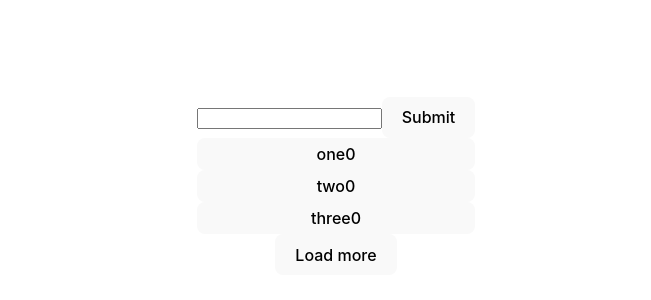
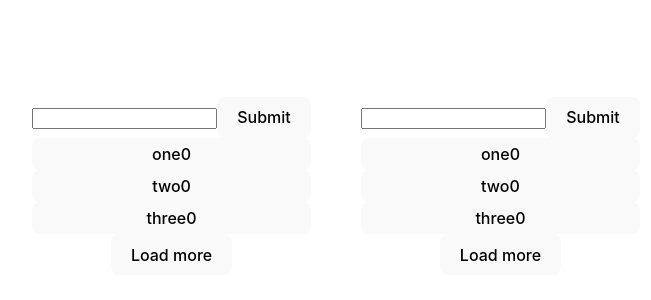
Before and after one commit to romain-trotard/xstate-mapping, a React (Vite) app: page / in a window 1280 px wide. Shown: the part 214-514 px from the top of the page, without its empty margins (304-955 px from the left). Built offline with nearby package versions, Linux system fonts and the light colour scheme.

Commit message:
Implement mapping of both list

```diff
--- /dev/null
+++ b/src/App.module.css
@@ -0,0 +1,5 @@
+.listsContainer {
+    display: flex;
+    flex-direction: row;
+    gap: 50px;
+}
--- a/src/App.tsx
+++ b/src/App.tsx
@@ -1,4 +1,5 @@
 import './App.css'
+import css from './App.module.css';
 import { useMachine } from '@xstate/react';
 import { createMachine, assign } from 'xstate';
 import List from './components/List';
@@ -27,18 +28,37 @@ function fakeAPI({ search = '', page = 0 }: { search?: string, page?: number } =
     });
 }
 
+function mapBothValues(firstValue: string, secondValue: string) {
+    return new Promise<string>(resolve => {
+        setTimeout(() => {
+            resolve(`Values "${firstValue} and ${secondValue} are mapped`);
+        }, 500);
+
+    });
+}
+
 type ListContext = {
     firstList: {
         currentPageNumber: number;
         values: Value[];
         search: string;
     },
-    selectedValue: undefined | string;
+    secondList: {
+        currentPageNumber: number;
+        values: Value[];
+        search: string;
+    },
+    firstListSelectedValue: undefined | string;
+    secondListSelectedValue: undefined | string;
 }
 
-type ListEvent = { type: 'SEARCH'; search: string; }
-    | { type: 'LOAD_MORE' }
-    | { type: 'SELECT_VALUE'; value: string; }
+type ListEvent = { type: 'SEARCH_FIRST_LIST'; search: string; }
+    | { type: 'LOAD_MORE_FIRST_LIST' }
+    | { type: 'SELECT_VALUE_FIRST_LIST'; value: string; }
+    | { type: 'SEARCH_SECOND_LIST'; search: string; }
+    | { type: 'LOAD_MORE_SECOND_LIST' }
+    | { type: 'SELECT_VALUE_SECOND_LIST'; value: string; }
+
 
 
 const listMachine = createMachine<ListContext, ListEvent>({
@@ -50,8 +70,14 @@ const listMachine = createMachine<ListContext, ListEvent>({
             values: [] as Value[],
             search: '',
         },
+        secondList: {
+            currentPageNumber: 0,
+            values: [] as Value[],
+            search: '',
+        },
 
-        selectedValue: undefined,
+        firstListSelectedValue: undefined,
+        secondListSelectedValue: undefined,
     },
     states: {
         firstList: {
@@ -93,13 +119,63 @@ const listMachine = createMachine<ListContext, ListEvent>({
                 },
                 ready: {
                     on: {
-                        SEARCH: {
+                        SEARCH_FIRST_LIST: {
                             actions: (context, event) => {
                                 context.firstList.search = event.search;
                             },
                             target: 'loading'
                         },
-                        LOAD_MORE: 'loadingMore',
+                        LOAD_MORE_FIRST_LIST: 'loadingMore',
+                    },
+                },
+            }
+        },
+        secondList: {
+            initial: 'loading',
+            states: {
+                loading: {
+                    invoke: {
+                        src: (context) => {
+                            return fakeAPI({ search: context.secondList.search, page: 0 });
+                        },
+                        onDone: {
+                            target: 'ready',
+                            actions: assign((_, event) => ({
+                                secondList: {
+                                    values: event.data,
+                                    currentPageNumber: 0,
+                                    search: '',
+                                },
+                            })),
+                        }
+                    },
+                },
+                loadingMore: {
+                    invoke: {
+                        src: (context) => {
+                            return fakeAPI({ search: context.secondList.search, page: ++context.secondList.currentPageNumber });
+                        },
+                        onDone: {
+                            target: 'ready',
+                            // FIXME bad typing, context not infered
+                            actions: assign((context: any, event) => ({
+                                secondList: {
+                                    values: context.secondList.values.concat(event.data),
+                                    currentPageNumber: ++context.secondList.currentPageNumber,
+                                }
+                            })),
+                        }
+                    },
+                },
+                ready: {
+                    on: {
+                        SEARCH_SECOND_LIST: {
+                            actions: (context, event) => {
+                                context.secondList.search = event.search;
+                            },
+                            target: 'loading'
+                        },
+                        LOAD_MORE_SECOND_LIST: 'loadingMore',
                     },
                 },
             }
@@ -109,28 +185,55 @@ const listMachine = createMachine<ListContext, ListEvent>({
             states: {
                 init: {
                     on: {
-                        SELECT_VALUE: 'valueSelecting',
+                        SELECT_VALUE_FIRST_LIST: 'selectingValueFirstList',
                     }
                 },
-                valueSelecting: {
+                selectingValueFirstList: {
                     entry: (context, event) => {
                         // Because of TS error https://xstate.js.org/docs/guides/typescript.html#event-types-in-entry-actions
-                        if (event.type !== 'SELECT_VALUE') {
+                        if (event.type !== 'SELECT_VALUE_FIRST_LIST') {
                             return;
                         }
 
-                        context.selectedValue = event.value;
+                        context.firstListSelectedValue = event.value;
                     },
-                    // Transient transition, in this case we do not see the state `valueSelected` in the component
+                    // Transient transition, in this case we do not see the state `valueFirstListSelected` in the component
                     // Goes directly to `ready`
                     on: {
-                        '': 'valueSelected'
+                        '': 'valueFirstListSelected'
                     },
                 },
-                valueSelected: {
+                valueFirstListSelected: {
                     on: {
-                        SELECT_VALUE: 'valueSelecting',
+                        SELECT_VALUE_FIRST_LIST: 'selectingValueFirstList',
+                        SELECT_VALUE_SECOND_LIST: 'selectingValueSecondList',
                     }
+                },
+                selectingValueSecondList: {
+                    entry: (context, event) => {
+                        // Because of TS error https://xstate.js.org/docs/guides/typescript.html#event-types-in-entry-actions
+                        if (event.type !== 'SELECT_VALUE_SECOND_LIST') {
+                            return;
+                        }
+
+                        context.secondListSelectedValue = event.value;
+                    },
+                    invoke: {
+                        src: (context) => {
+                            // Trust me values are not undefined
+                            // Should I do a guard later? maybe
+                            return mapBothValues(context.firstListSelectedValue!, context.secondListSelectedValue!);
+                        },
+                        onDone: {
+                            target: 'init',
+                            // FIXME bad typing, context not infered
+                            actions: assign((context, event) => ({
+                                // Next I would probably want to select automagically the next value for this one
+                                firstListSelectedValue: undefined,
+                                secondListSelectedValue: undefined,
+                            })),
+                        }
+                    },
                 },
             }
         },
@@ -139,16 +242,30 @@ const listMachine = createMachine<ListContext, ListEvent>({
 
 function App() {
     const [state, send] = useMachine(listMachine);
-    const isLoading = state.matches('firstList.loading');
-    const isLoadingMore = state.matches('firstList.loadingMore');
+
+    const isLoadingFirstList = state.matches('firstList.loading');
+    const isLoadingMoreFirstList = state.matches('firstList.loadingMore');
+
+    const isLoadingSecondList = state.matches('secondList.loading');
+    const isLoadingMoreSecondList = state.matches('secondList.loadingMore');
+
+    console.log(state.context.firstListSelectedValue)
 
     return (
-        <List loadingMore={isLoadingMore}
-            loading={isLoading}
-            selectedValue={state.context.selectedValue}
-            loadMore={() => send('LOAD_MORE')} onSearch={(search) => send('SEARCH', { search })}
-            items={state.context.firstList.values}
-            onSelect={(value) => send('SELECT_VALUE', { value: value })} />
+        <div className={css.listsContainer}>
+            <List loadingMore={isLoadingMoreFirstList}
+                loading={isLoadingFirstList}
+                selectedValue={state.context.firstListSelectedValue}
+                loadMore={() => send('LOAD_MORE_FIRST_LIST')} onSearch={(search) => send('SEARCH_FIRST_LIST', { search })}
+                items={state.context.firstList.values}
+                onSelect={(value) => send('SELECT_VALUE_FIRST_LIST', { value: value })} />
+            <List loadingMore={isLoadingMoreSecondList}
+                loading={isLoadingSecondList}
+                selectedValue={state.context.secondListSelectedValue}
+                loadMore={() => send('LOAD_MORE_SECOND_LIST')} onSearch={(search) => send('SEARCH_SECOND_LIST', { search })}
+                items={state.context.secondList.values}
+                onSelect={(value) => send('SELECT_VALUE_SECOND_LIST', { value: value })} />
+        </div>
     );
 }
 
--- a/src/components/List.module.css
+++ b/src/components/List.module.css
@@ -8,5 +8,7 @@
 }
 
 .selectedItem {
+    background-color: yellow;
+    border: 1px solid black;
     color: red;
 }
```
